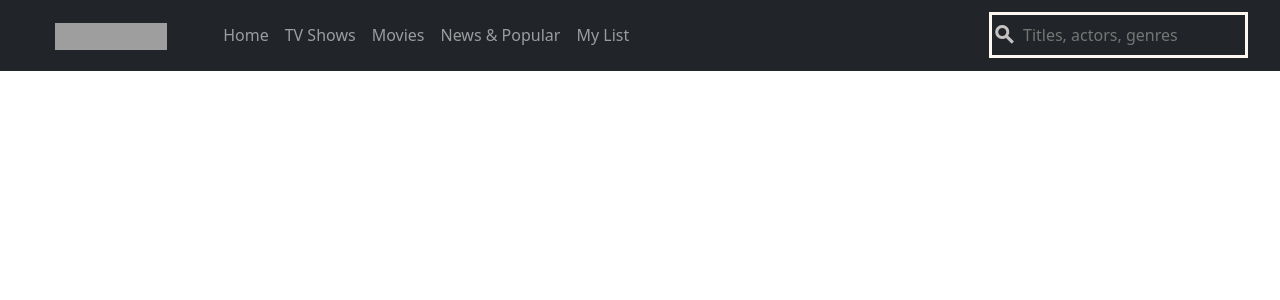
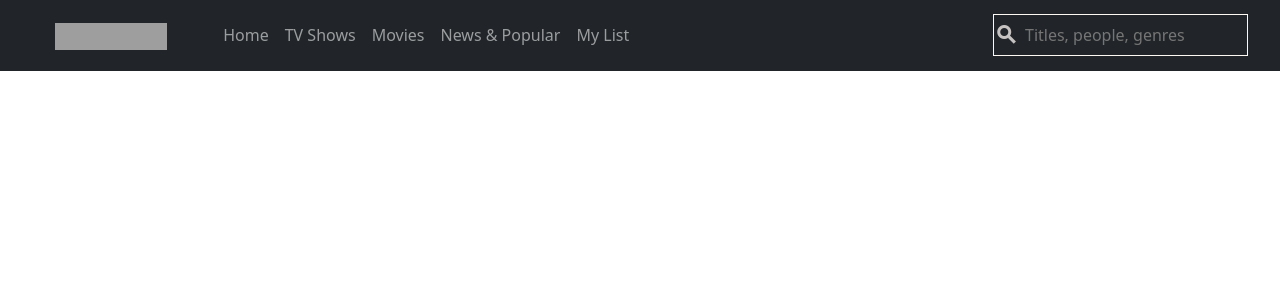
Before and after one commit to Abhishek-90/Netflix-Clone, an Angular app: page / in a window 1280 px wide. Both pictures are taken after a click on the element "search". Shown: the top 300 px of the page. Built offline with nearby package versions, Linux system fonts and the light colour scheme; grey boxes are pictures that could not be loaded.

Commit message:
Changed Borders for Search Div

```diff
--- a/src/app/Components/navbar/navbar.component.css
+++ b/src/app/Components/navbar/navbar.component.css
@@ -20,7 +20,8 @@
 
 .with-input-search {
     border-color: rgb(253, 248, 241);
-    border-style: solid;
+    border-style:solid;
+    border-width: 0.07rem;
     margin-right: 2rem;
     animation-name: showSearch;
     animation-duration: 0.2s;
--- a/src/app/Components/navbar/navbar.component.html
+++ b/src/app/Components/navbar/navbar.component.html
@@ -27,7 +27,7 @@
     <ng-template #withSearch>
       <div class="with-input-search d-flex">
         <mat-icon (click)="showSearch()" class="search-icon" color="warn">search</mat-icon>
-        <input type="text" class="search-input" placeholder="Titles, actors, genres">
+        <input type="text" class="search-input" placeholder="Titles, people, genres">
       </div>
     </ng-template>
 </nav>
```
